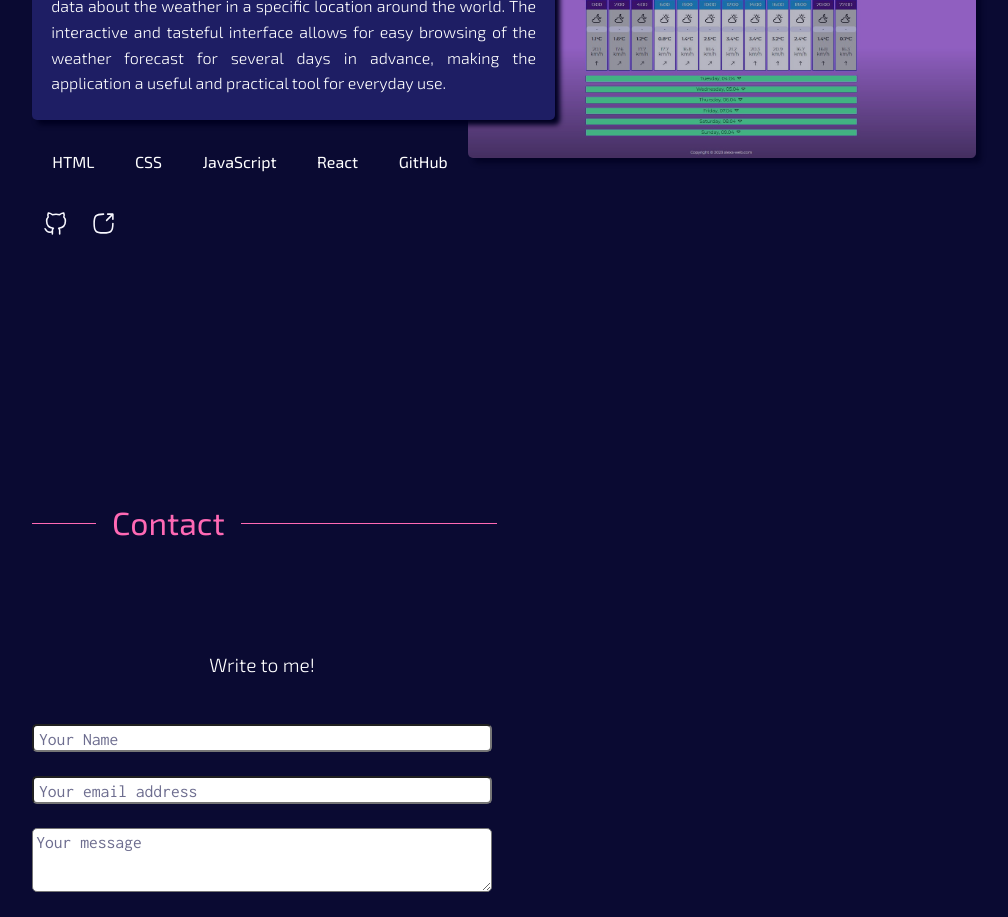
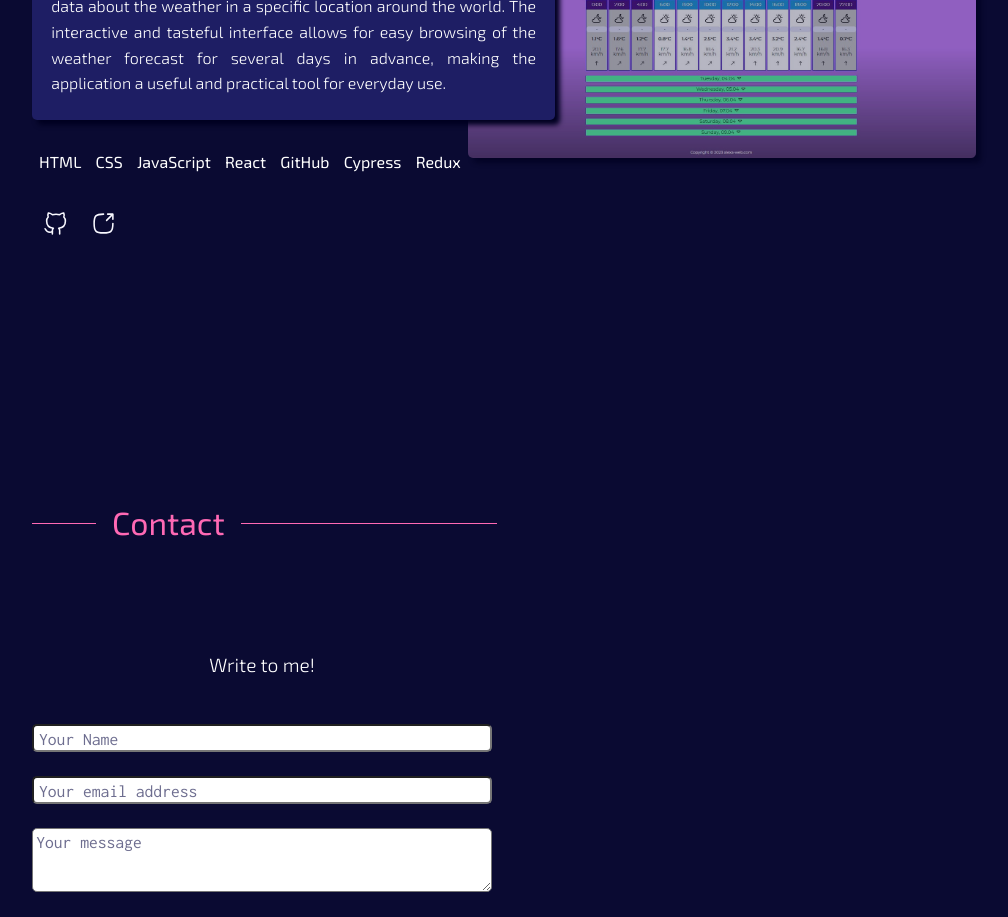
Before and after one commit to Alexa-Web-com/alexa-web, a React (Create React App) app: page / in a window 1280 px wide. Shown: the part 4940-5857 px from the top of the page, without its empty margins (136-1144 px from the left). Built offline with nearby package versions, Linux system fonts and the light colour scheme; a web font is replaced by a local one.

Commit message:
technologies add

```diff
--- a/src/components/Projects/Projects.jsx
+++ b/src/components/Projects/Projects.jsx
@@ -58,7 +58,7 @@ const Projects = () => {
             pict: YourWeatherScreenshot,
             title: DICT[lang].projectsProjectTitleMW,
             desc: DICT[lang].projectsProjectDescMW,
-            technologies: ["HTML", "CSS", "JavaScript", "React", "GitHub",],
+            technologies: ["HTML", "CSS", "JavaScript", "React", "GitHub", "Cypress", "Redux"],
             gitHubIconLink: 'https://github.com/Alexa-Web-com/weather-forecast',
             directLink: 'https://alexa-web-com.github.io/weather-forecast/',
         },
```
